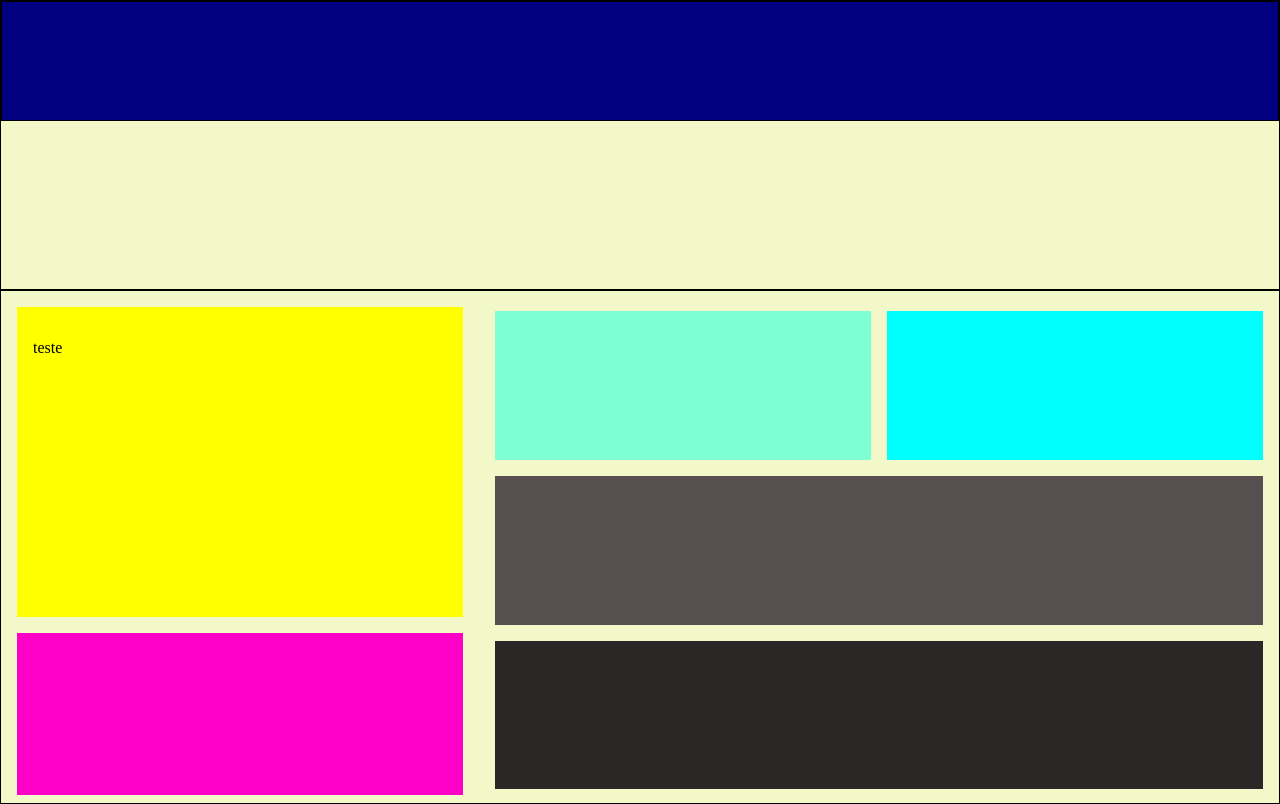
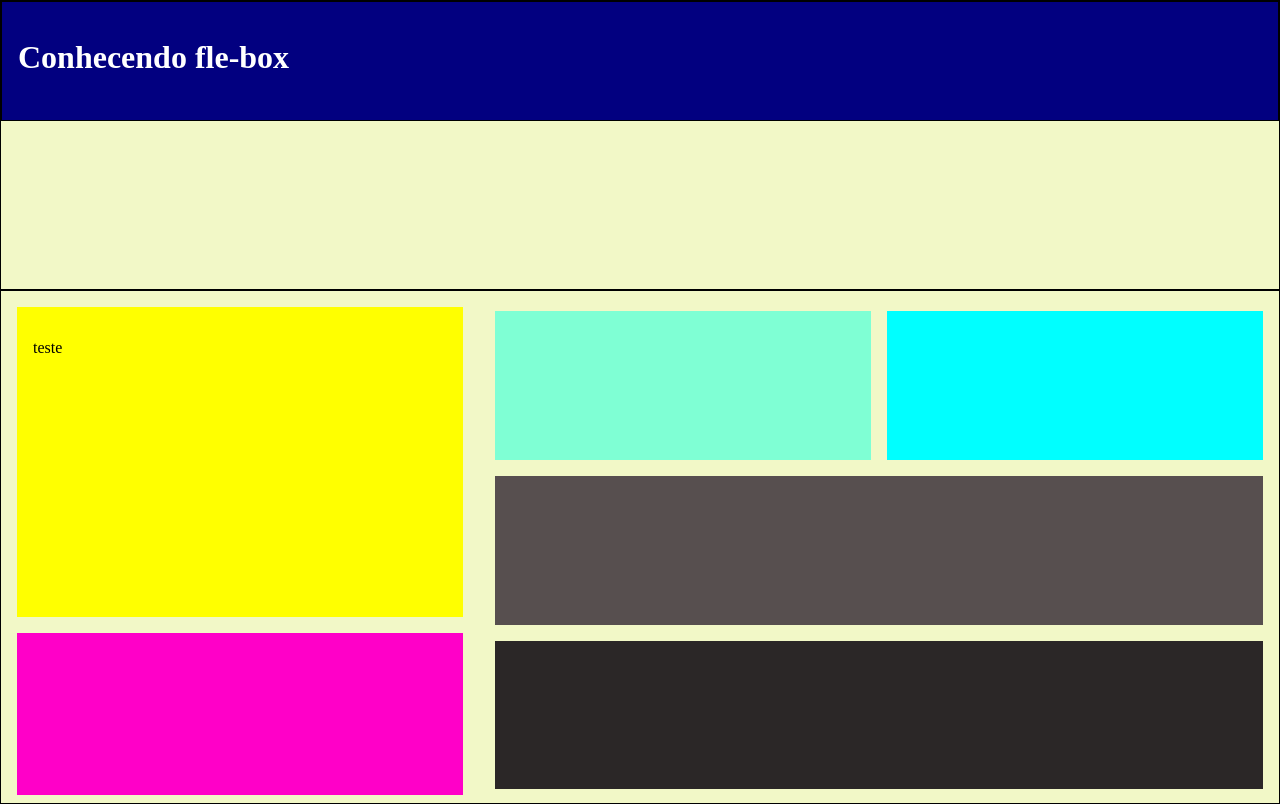
Before and after one commit to flaviolunaferreira/telaDemoFilha, a plain HTML site: page index.html in a window 1280 px wide. Drawn offline with Linux system fonts and the light colour scheme.

Commit message:
incluindo título na aplicacao

```diff
--- a/index.html
+++ b/index.html
@@ -10,6 +10,7 @@
 
     <div class="titulo">
         <div class="btn">
+            <h1>Conhecendo fle-box</h1>
         </div>
         <div class="texto"></div>
     </div>
--- a/style.css
+++ b/style.css
@@ -8,6 +8,8 @@ body {
         border: 1px solid black;
         width: 97,5vw;
         height: 36vh;
+        color: white;
+
         .btn {
             background: rgb(2, 0, 128);
             border: 1px solid black;
```
